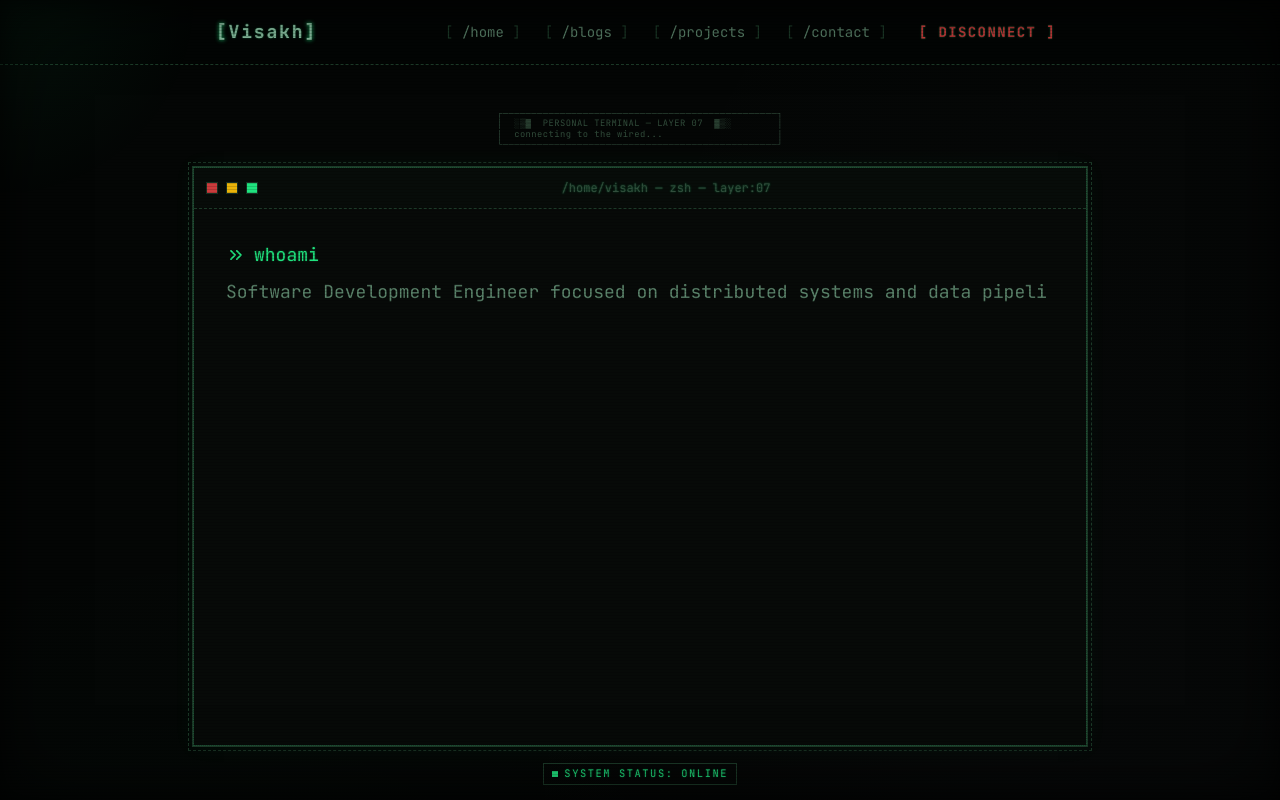
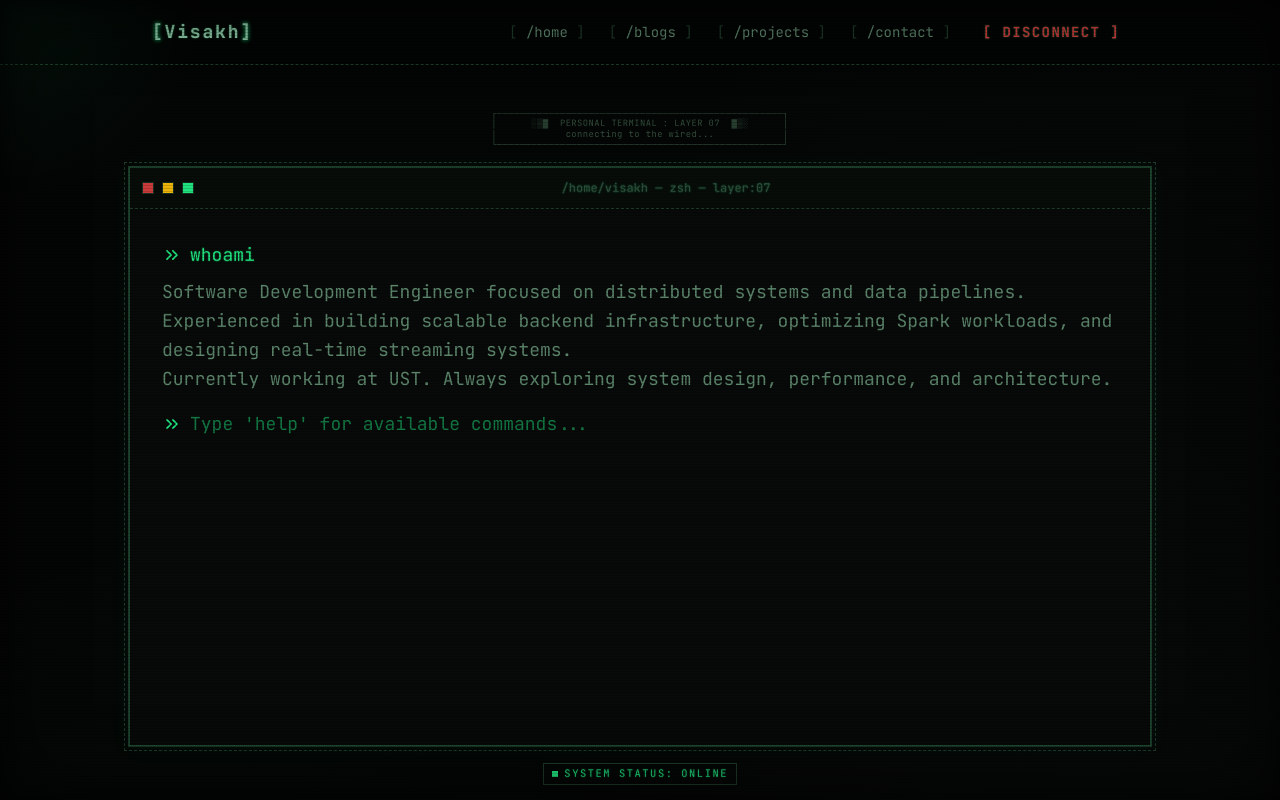
Before and after one commit to vskvj3/portfolio-nextjs, a Next.js app: page / in a window 1280 px wide. Both pictures are taken after a click on the button "Switch to cyberpunk mode". Shown: the top 800 px of the page. Built offline with nearby package versions, Linux system fonts and the light colour scheme.

Commit message:
terminal view fix

```diff
--- a/src/components/cyberpunk/CyberpunkBlogPreview.js
+++ b/src/components/cyberpunk/CyberpunkBlogPreview.js
@@ -30,7 +30,7 @@ export default function CyberpunkBlogPreview({ posts }) {
           transmission log — /var/log/thoughts
         </p>
 
-        <div className="space-y-2 max-w-4xl mx-auto">
+        <div className="space-y-2 max-w-5xl mx-auto">
           {posts.map(({ id, date, tags, title, description, link }, index) => (
             <div key={id} className="cyber-log-entry">
               {/* Header row: entry ID + date */}
--- a/src/components/cyberpunk/CyberpunkContact.js
+++ b/src/components/cyberpunk/CyberpunkContact.js
@@ -43,7 +43,7 @@ export default function CyberpunkContact() {
           open transmission channel
         </p>
 
-        <div className="max-w-4xl mx-auto">
+        <div className="max-w-5xl mx-auto">
           {/* Desktop Layout */}
           <div className="hidden md:grid md:grid-cols-2 gap-6">
             {/* Contact Info Panel */}
--- a/src/components/cyberpunk/CyberpunkHero.js
+++ b/src/components/cyberpunk/CyberpunkHero.js
@@ -77,18 +77,23 @@ export default function CyberpunkHero() {
     setTypedText("");
 
     const startDelay = setTimeout(() => {
+      let currentText = "";
       typingInterval = setInterval(() => {
         if (currentIndex < whoamiText.length) {
-          setTypedText(whoamiText.substring(0, currentIndex + 1));
-          currentIndex++;
+          // Retro terminal chunks (simulating 9600 baud serial dump)
+          const chunkSize = Math.floor(Math.random() * 5) + 2; // 2 to 6 chars
+          currentText = whoamiText.substring(0, currentIndex + chunkSize);
+          setTypedText(currentText);
+          currentIndex += chunkSize;
         } else {
           clearInterval(typingInterval);
+          setTypedText(whoamiText);
           setShowPrompt(true);
           if (terminalInputRef.current && window.innerWidth >= 768) {
             terminalInputRef.current.focus();
           }
         }
-      }, 30);
+      }, 15);
     }, 500);
 
     return () => {
@@ -104,7 +109,7 @@ export default function CyberpunkHero() {
     >
       {/* ASCII art welcome */}
       <pre
-        className="text-center mb-4 hidden sm:block"
+        className="text-center mb-4 hidden sm:block animate-pulse"
         style={{
           color: "var(--text-tertiary)",
           fontSize: "0.55rem",
@@ -113,18 +118,18 @@ export default function CyberpunkHero() {
           fontFamily: "var(--font-mono, Courier, monospace)",
         }}
       >
-{`
-┌────────────────────────────────────────────────┐
-│  ░▒▓  PERSONAL TERMINAL — LAYER 07  ▓▒░        │
-│  connecting to the wired...                    │
-└────────────────────────────────────────────────┘
+        {`
+┌──────────────────────────────────────────────────┐
+│      ░▒▓  PERSONAL TERMINAL : LAYER 07  ▓▒░      │
+│            connecting to the wired...            │
+└──────────────────────────────────────────────────┘
 `}
       </pre>
 
       {/* Terminal — wrapped in retro double-border frame */}
       <div
         onClick={handleTerminalClick}
-        className="w-full max-w-4xl flex-grow mx-auto cursor-text cyber-frame flex flex-col"
+        className="w-full max-w-5xl flex-grow mx-auto cursor-text cyber-frame flex flex-col"
         style={{
           boxShadow: "0 0 20px rgba(30, 227, 126, 0.05)",
           maxHeight: "75vh",
@@ -160,6 +165,7 @@ export default function CyberpunkHero() {
           </div>
           <div className="mt-2 text-sm sm:text-base md:text-lg leading-relaxed whitespace-pre-line" style={{ color: "var(--text-secondary)" }}>
             {typedText}
+            {!showPrompt && <span className="animate-pulse inline-block align-middle ml-1" style={{ backgroundColor: "var(--accent)", width: "0.5em", height: "1.1em" }}></span>}
           </div>
 
           {commandHistory.map((item, index) => (
--- a/src/components/cyberpunk/CyberpunkProjects.js
+++ b/src/components/cyberpunk/CyberpunkProjects.js
@@ -23,7 +23,7 @@ export default function CyberpunkProjects({ projects }) {
         </p>
 
         {/* Directory listing */}
-        <div className="space-y-3 max-w-4xl mx-auto">
+        <div className="space-y-3 max-w-5xl mx-auto">
           {projects.map(({ id, title, description, tags, github, url }, index) => (
             <div key={id} className="cyber-dir-entry">
               {/* Top row: prefix + title + links */}
--- a/src/components/cyberpunk/CyberpunkSkills.js
+++ b/src/components/cyberpunk/CyberpunkSkills.js
@@ -54,7 +54,7 @@ export default function CyberpunkSkills() {
           pkg list --installed --all
         </p>
 
-        <div className="space-y-6 max-w-4xl mx-auto">
+        <div className="space-y-6 max-w-5xl mx-auto">
           {skillCategories.map((category, categoryIndex) => (
             <div key={categoryIndex} className="cyber-frame p-4 md:p-5">
               {/* Category header */}
--- a/src/components/layout/CyberpunkFooter.js
+++ b/src/components/layout/CyberpunkFooter.js
@@ -41,7 +41,7 @@ export default function CyberpunkFooter() {
         </div>
       </div>
 
-      <div className="container mx-auto px-6 max-w-4xl py-6 mt-2">
+      <div className="container mx-auto px-6 max-w-5xl py-6 mt-2">
         {/* ASCII divider */}
         <div className="cyber-divider mb-4">
           ═══════════════════════════════════════════════
@@ -63,10 +63,6 @@ export default function CyberpunkFooter() {
         </div>
 
 
-        {/* Generated badge row */}
-        <div className="cyber-blinkie-row mb-3">
-          <img src="/images/net_infinite_badge.png" alt="the net is vast and infinite" style={{ height: "28px", imageRendering: "pixelated" }} className="cyber-blinkie" />
-        </div>
 
         {/* Best viewed */}
         <div className="cyber-retro-notice mt-3">
--- a/src/components/layout/CyberpunkNavbar.js
+++ b/src/components/layout/CyberpunkNavbar.js
@@ -35,7 +35,7 @@ export default function CyberpunkNavbar() {
         borderBottom: "1px dashed var(--border)",
       }}
     >
-      <div className="container mx-auto px-6 py-3 max-w-4xl">
+      <div className="container mx-auto px-6 py-3 max-w-5xl">
         <div className="flex items-center justify-between">
           {/* Logo */}
           <Link
```
